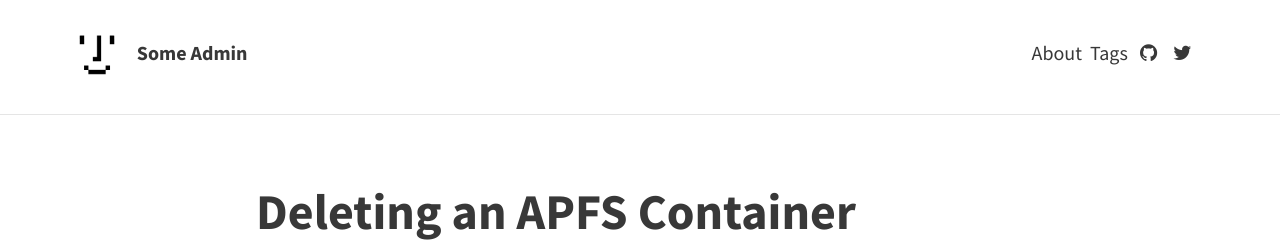
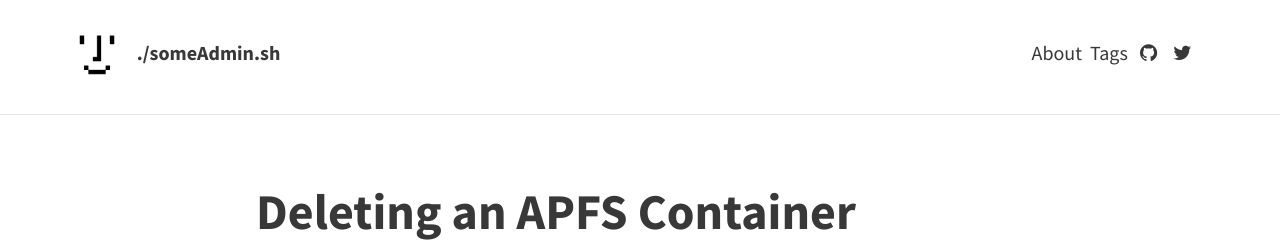
Before and after one commit to bahhhhh/blog, a Jekyll site: the page built from index.html, in a window 1280 px wide. Shown: the top 242 px of the page. Built offline with Jekyll 4.4.1, drawn with Linux system fonts in a browser that asks for light colours; the list of posts is cut into pages by our own code.

Commit message:
Updated site title

```diff
--- a/_config.yml
+++ b/_config.yml
@@ -5,7 +5,7 @@ url: "https://nemati.me/"
 # THEME-SPECIFIC CONFIGURATION
 theme_settings:
   # Meta
-  title: Some Admin
+  title: ./someAdmin.sh
   avatar: assets/img/avatar.png
   favicon: assets/favicon.ico
   gravatar: # Email MD5 hash
```
